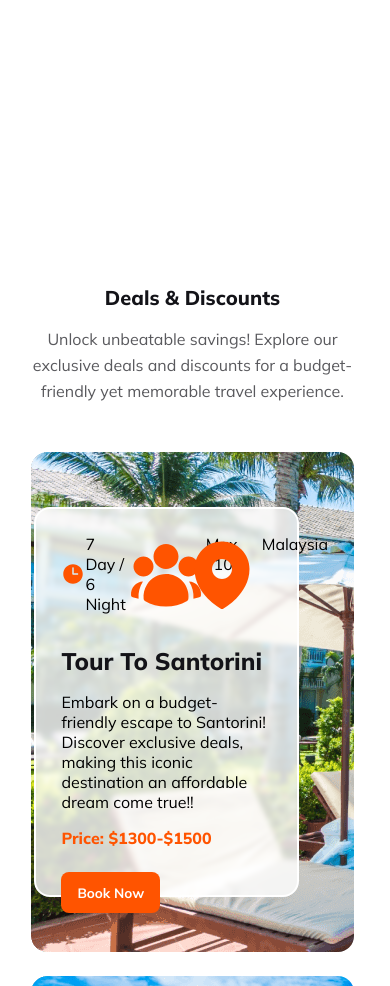
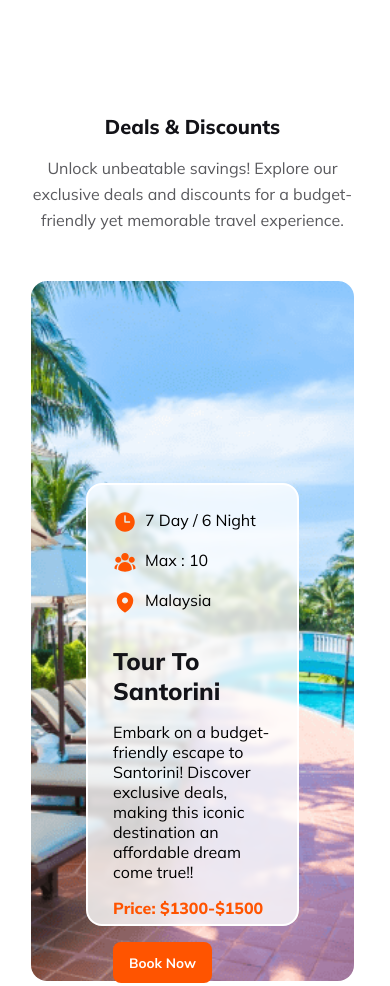
Before and after one commit to MiM1303/Final-Assignment-2, a plain HTML site: page index.html in a window 390 px wide. Shown: the part 7339-8325 px from the top of the page. Drawn offline with Linux system fonts and the light colour scheme.

Commit message:
corrections in deals section responsive part

```diff
--- a/styles/styles.css
+++ b/styles/styles.css
@@ -429,6 +429,7 @@ nav{
 
 .deal-content .deal-info{
     margin-bottom: 26px;
+    gap: 16px;
 }
 
 .deal-content .card-title{
@@ -453,6 +454,10 @@ nav{
 .price{
     font-size: 1rem;
     font-weight: 800;
+}
+
+.deal-info img{
+    margin-right: 8px;
 }
 
 
@@ -634,8 +639,10 @@ nav{
 /* DEALS SECTION STYLES */
 
 .deal-1, .deal-2, .deal-3{
-    max-height: 500px;
-
+    height: 700px;
+    flex-direction: column;
+    justify-content: end;
+    background-position: center center;
 }
 
 .deal-content{
@@ -643,7 +650,16 @@ nav{
 }
 
 .deals-section{
-    padding: 187px 16px 16px 16px;
+    padding: 16px;
+}
+
+.deals-container{
+    flex-direction: column;
+    justify-content: flex-end;
+}
+
+.deal-info{
+    flex-wrap: wrap;
 }
 
 
@@ -652,4 +668,5 @@ nav{
 
 
 
+
 }
```
